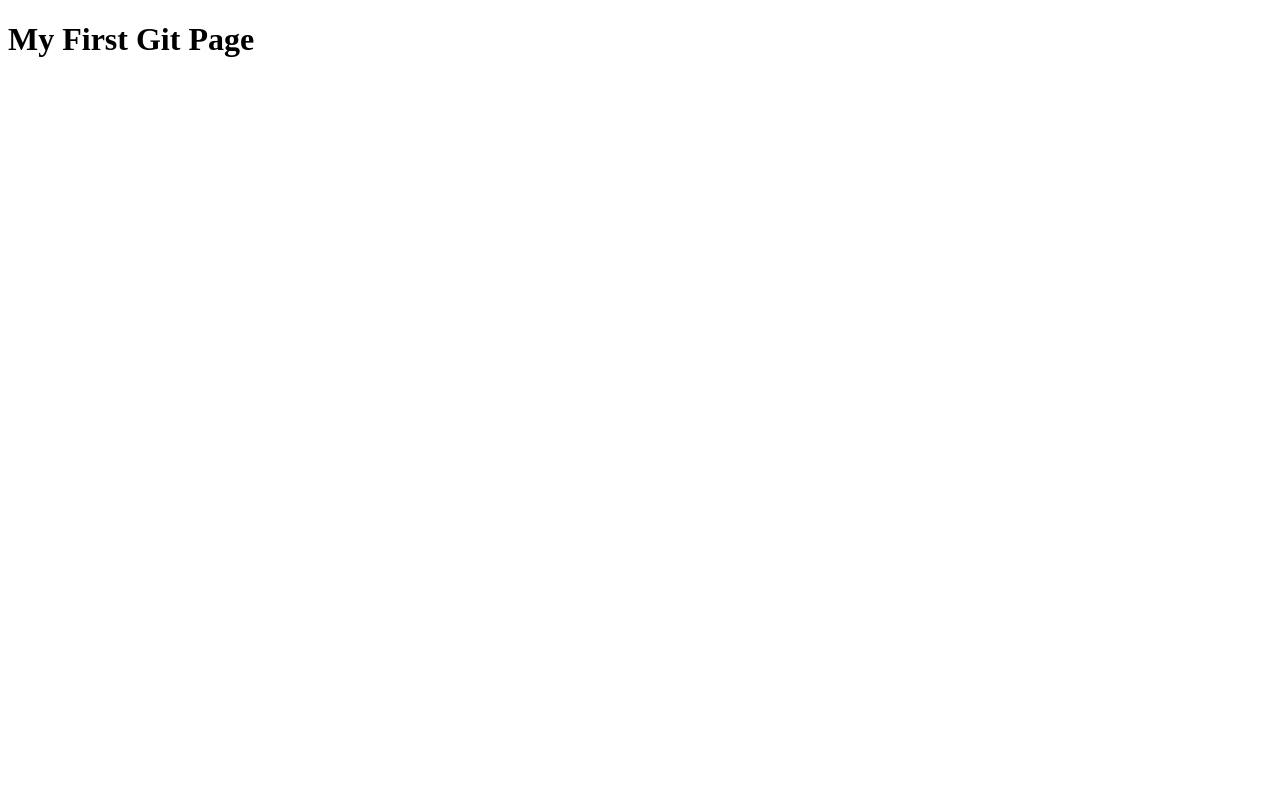
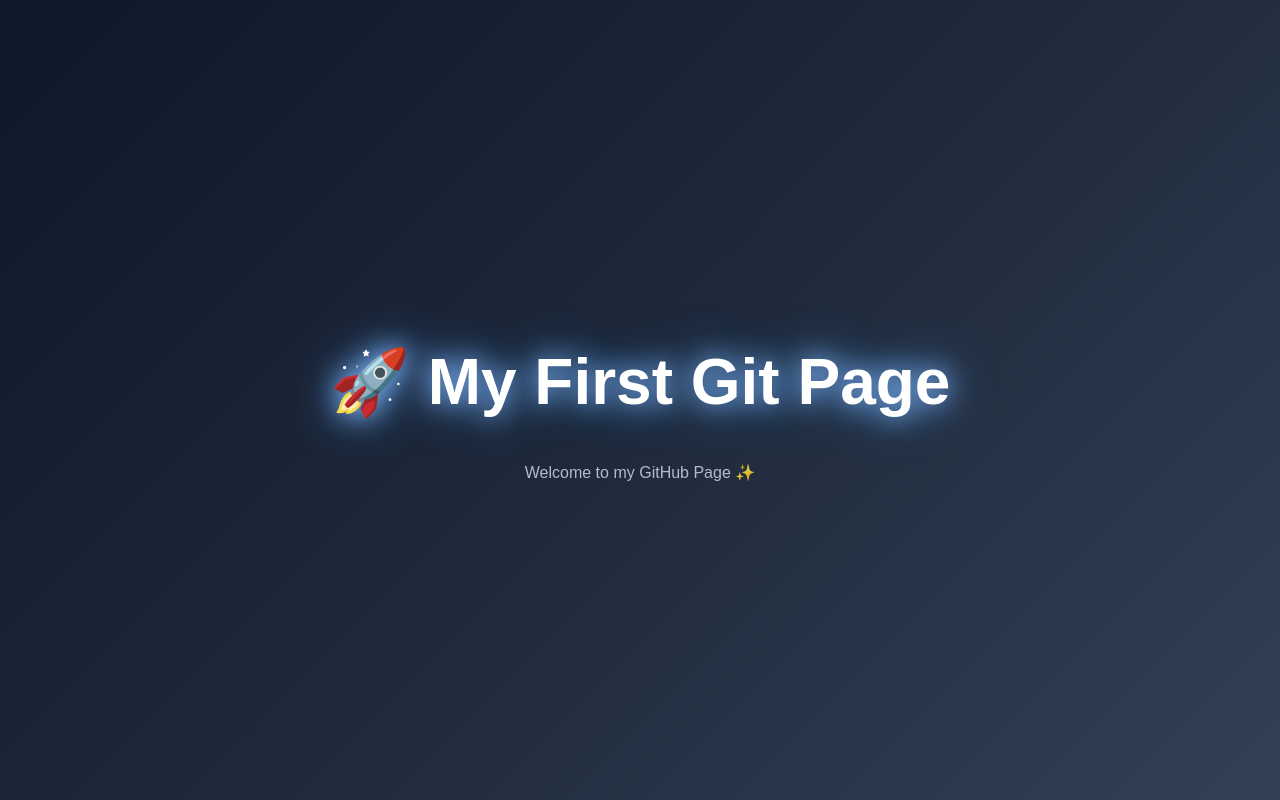
Before and after one commit to bilalkhan-cell/bilalxcourse, a plain HTML site: page index.html in a window 1280 px wide. Drawn offline with Linux system fonts and the light colour scheme.

Commit message:
Add animated welcome effect

```diff
--- a/index.html
+++ b/index.html
@@ -1 +1 @@
-<!DOCTYPE html><html><head><title>My First Git Page</title></head><body><h1>My First Git Page</h1></body></html>
+<!DOCTYPE html><html><head><title>My First Git Page</title><style>body{margin:0;height:100vh;display:flex;justify-content:center;align-items:center;background:linear-gradient(135deg,#0f172a,#1e293b,#334155);font-family:Arial,sans-serif;overflow:hidden}h1{color:white;font-size:4rem;animation:pop 1.5s ease-out forwards,glow 2s infinite alternate;text-align:center}.sub{color:#cbd5e1;text-align:center;animation:fade 3s ease-in-out infinite}@keyframes pop{0%{transform:scale(0) rotate(-20deg);opacity:0}100%{transform:scale(1) rotate(0);opacity:1}}@keyframes glow{from{text-shadow:0 0 10px #fff}to{text-shadow:0 0 30px #60a5fa,0 0 60px #60a5fa}}@keyframes fade{0%,100%{opacity:.4}50%{opacity:1}}</style></head><body><div><h1>🚀 My First Git Page</h1><p class='sub'>Welcome to my GitHub Page ✨</p></div></body></html>
```
